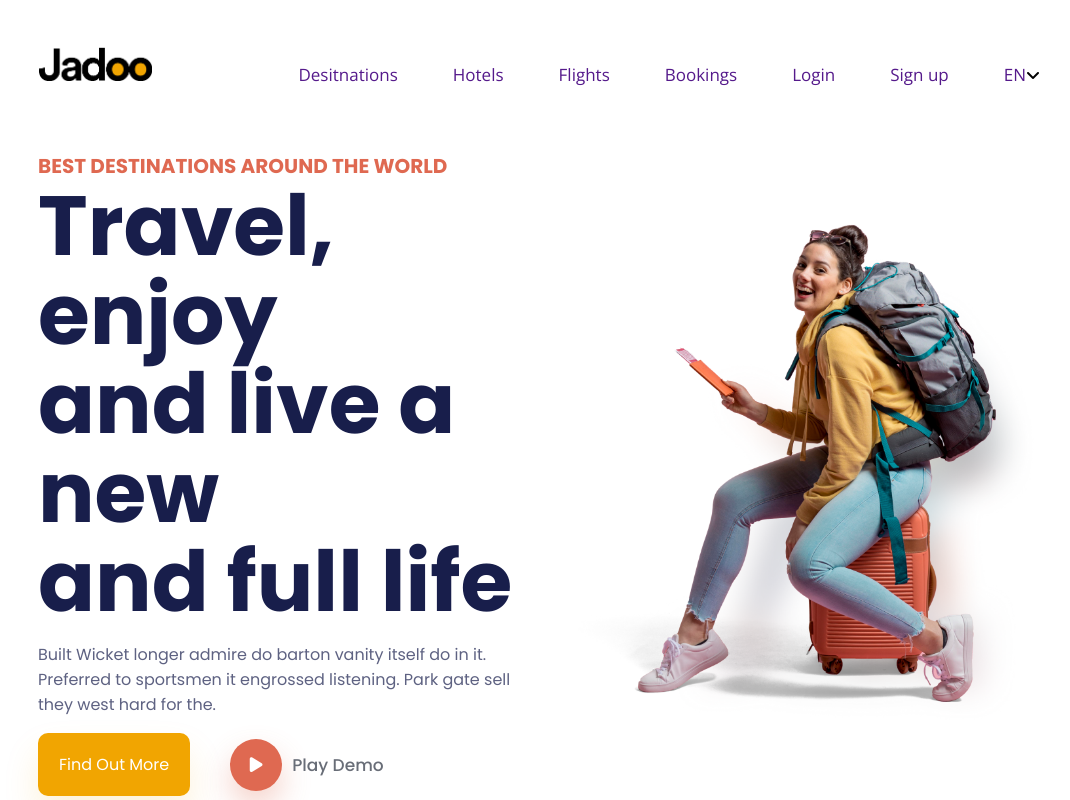
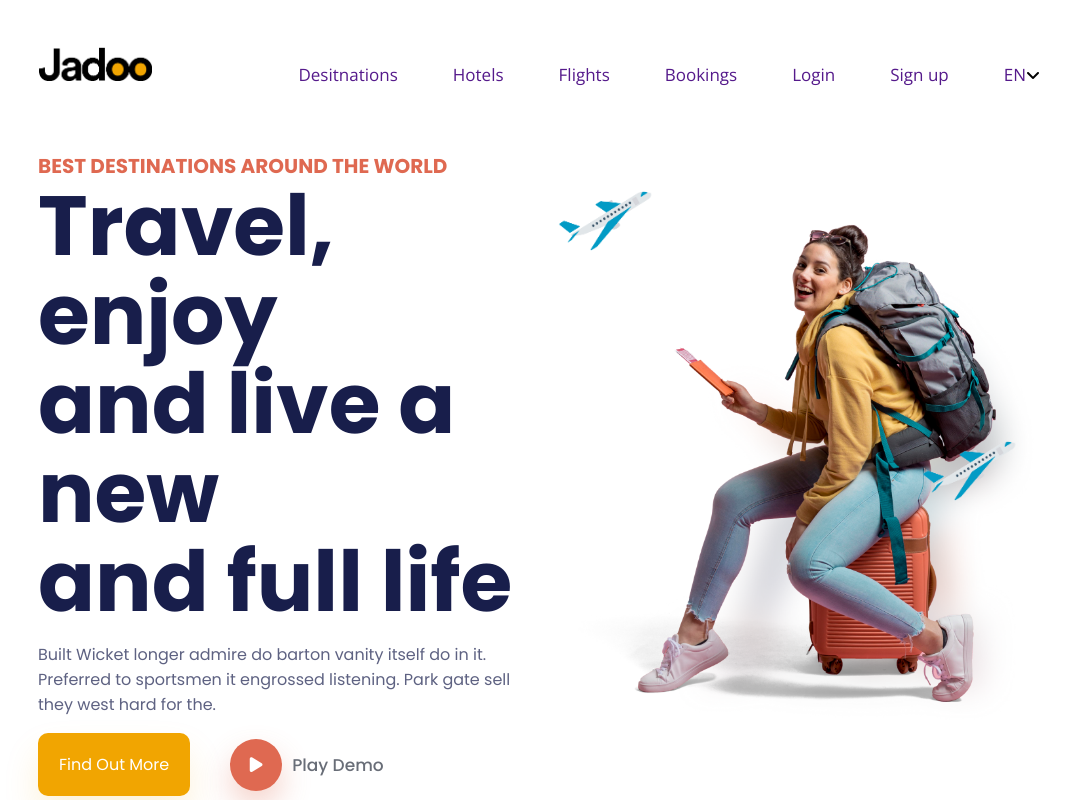
Before and after one commit to ShafiqSuhag/travel-agency, a plain HTML site: page index.html in a window 1280 px wide. Shown: the whole page, without its empty margins (102-1172 px from the left). Drawn offline with nearby package versions, Linux system fonts and the light colour scheme.

Commit message:
plan added

```diff
--- a/index.html
+++ b/index.html
@@ -55,7 +55,15 @@
                 </div>
             </div>
             <div class="header-image">
-                <img src="images/girl-sitting-2.png" alt="">
+                <img class="header-image-main" src="images/girl-sitting-2.png" alt="">
+                <div class="plane-1">
+                    <img src="images/plane-1.png" alt="">
+                </div>
+                <div class="plane-2">
+                    <img src="images/plane-2.png" alt="">
+                </div>
+
+
             </div>
         </div>
     </header>
--- a/style.css
+++ b/style.css
@@ -117,4 +117,29 @@ nav ul li>a{
     box-shadow: 0px 15px 30px rgba(223, 105, 81, 0.3);
 }
 
+/* images */
+/* plane */
+.header-image{
+    position: relative;
+}
+.header-image-main{
+    /* z-index: 11; */
+}
+.plane-1, .plane-2{
+    width: 137px;
+    height: 95px;
+    position: absolute;
+}
+.plane-1 img, .plane-2 img{
+    width: 100%;
+}
+.plane-1{
+    left: 0;
+    top: 0;
+}
+.plane-2{
+    top: 250px;
+    right: 0;
+    z-index: 10;
+}
 /* footer styles  */
```
